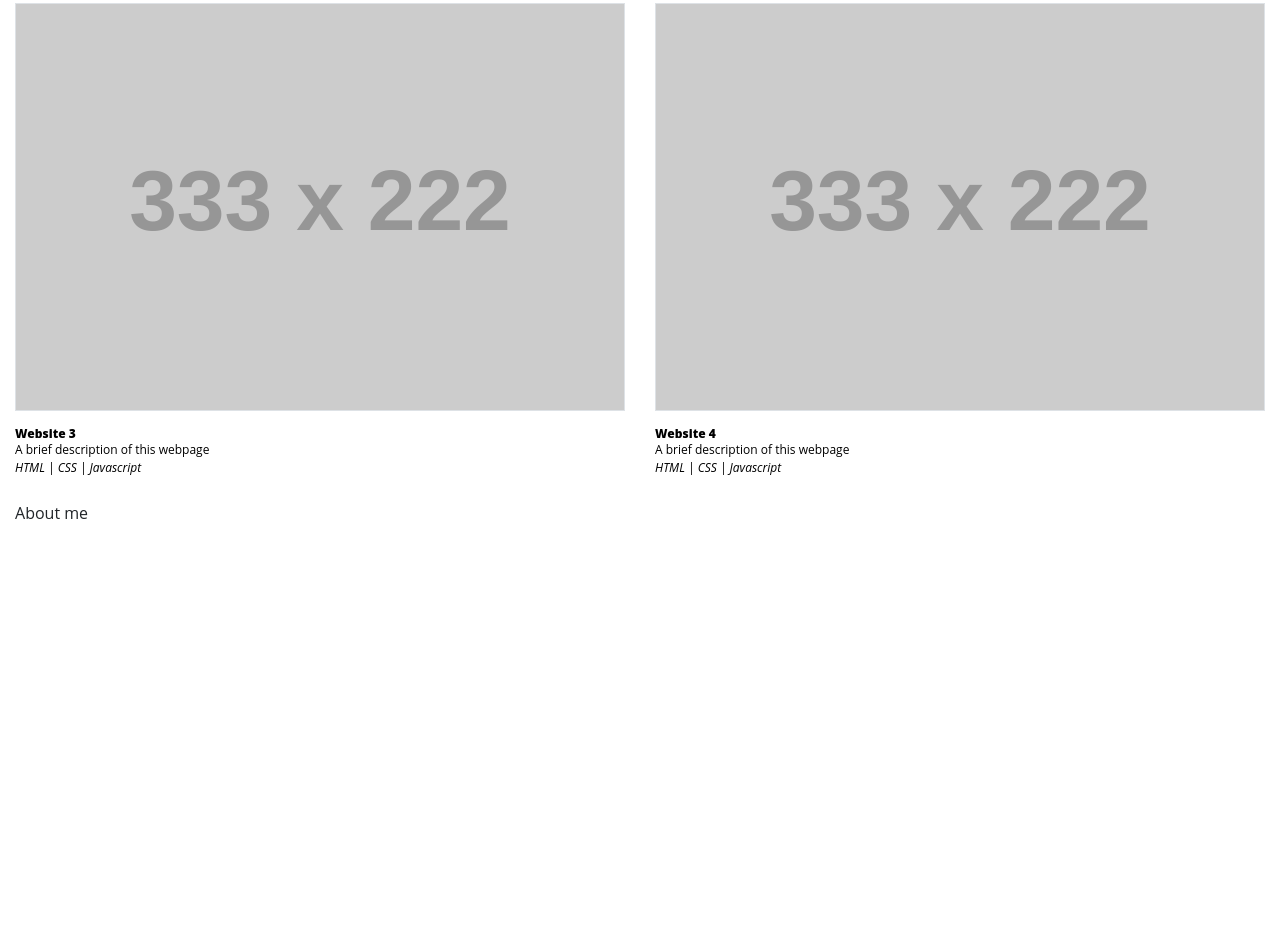
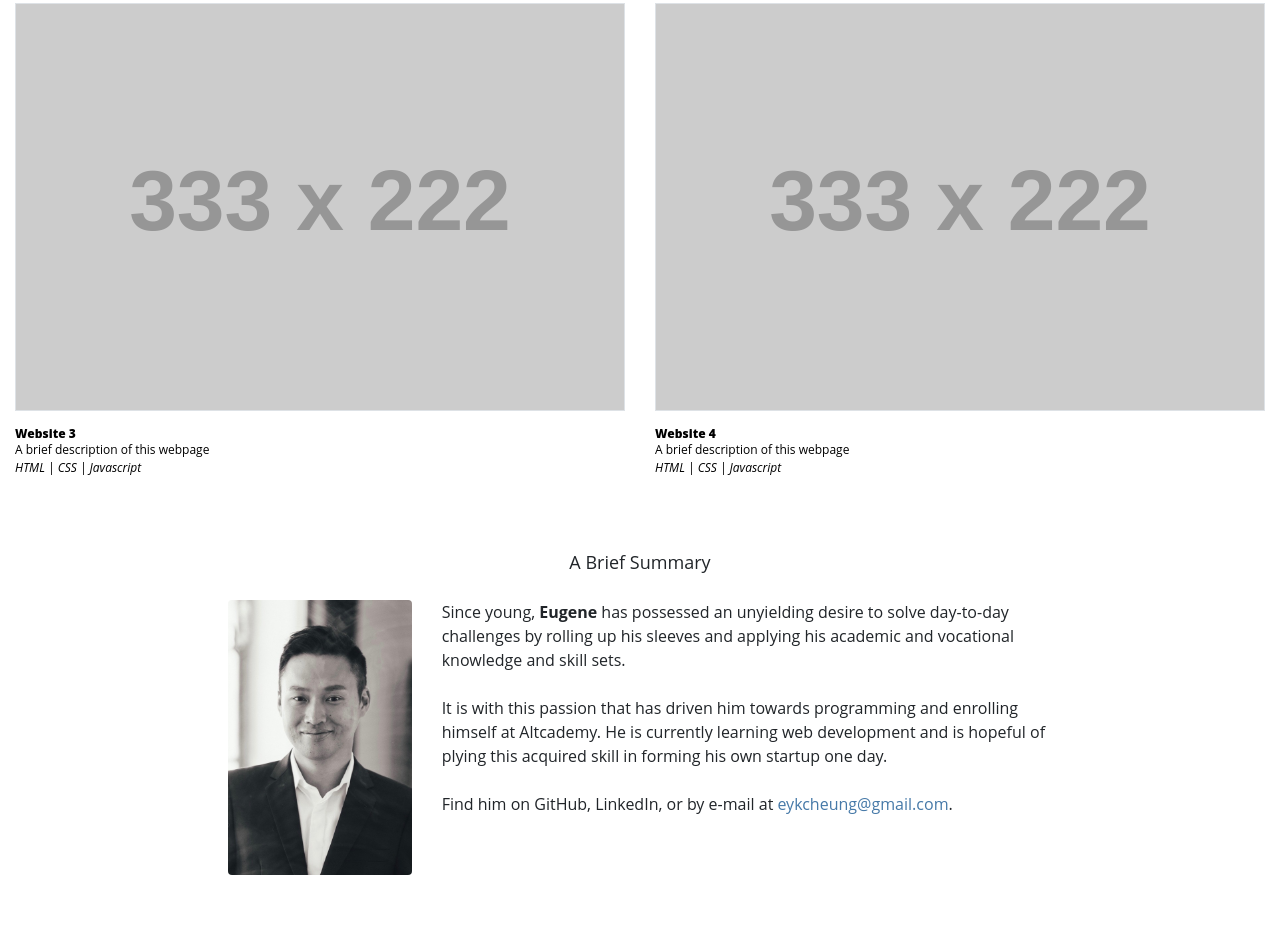
Before and after one commit to eykcheung/personal-portfolio, a plain HTML site: page index.html in a window 1280 px wide. Shown: the part 1468-2407 px from the top of the page. Before the commit the page ends 1993 px from the top, so only its background shows below. Drawn offline with nearby package versions, Linux system fonts and the light colour scheme; placeholder pictures from the web are drawn by us.

Commit message:
Summary added

```diff
--- a/index.html
+++ b/index.html
@@ -30,13 +30,13 @@
           <a class="nav-link active text-white" href="#">Home <span class="sr-only">(current)</span></a>
         </li>
         <li class="nav-item">
-          <a class="nav-link text-white" href="#">Portfolio</a>
+          <a class="nav-link text-white" href="#portfolio">Portfolio</a>
         </li>
         <li class="nav-item">
-          <a class="nav-link text-white" href="#">About</a>
+          <a class="nav-link text-white" href="#about">About</a>
         </li>
         <li class="nav-item">
-          <a class="nav-link text-white" href="#">Contact</a>
+          <a class="nav-link text-white" href="#contact">Contact</a>
         </li>
       </ul>
     </div>
@@ -72,7 +72,7 @@
 
 
 
-  <div class="container-fluid portfolio">
+  <div class="container-fluid" id="portfolio">
     <div class="row">
       <div class="col-12 text-center pt-5"><h3>Portfolio</h3></div>
     </div>
@@ -123,10 +123,23 @@
 
     <!-- About me -->
     <div class="row">
-      <div class="col-12 ">
-        About me
+      <div class="col-12 summary-header pt-5 pb-4" id="about">
+        A Brief Summary
       </div>
     </div>    <!-- close row (About me section) -->
+    <div class="row justify-content-center pb-5">
+      <div class="col-12 col-md-2">
+        <div class="aspectRatioBox mb-3 rounded" style="background-image: url('./images/profile-image.jpg')">
+        </div>
+      </div>
+      <div class="col-12 col-md-6 summary-body">
+        Since young, <strong>Eugene</strong> has possessed an unyielding desire to solve day-to-day challenges by rolling up his sleeves and applying his academic and vocational knowledge and skill sets.<br/><br/>
+
+        It is with this passion that has driven him towards programming and enrolling himself at Altcademy. He is currently learning web development and is hopeful of plying this acquired skill in forming his own startup one day.<br/><br/>
+
+        Find him on GitHub, LinkedIn, or by e-mail at <a href="#" class="e-mail-address" id="contact">eykcheung@gmail.com</a>.
+      </div>
+
 
   </div>
 
--- a/style.css
+++ b/style.css
@@ -109,3 +109,23 @@ h3 {
     border-top: 1px solid rgba(0,0,0,.1);
   }
 }
+
+.summary-header {
+  text-align: center;
+  font-size: 18px;
+}
+
+.summary-body {
+  font-size: 16px;
+}
+
+.aspectRatioBox {
+  padding-top: calc(3 / 2 * 100%);
+  background-size: cover;
+  background-position: center;
+}
+
+.e-mail-address {
+  text-decoration: none;
+  color: rgba(70, 121, 168, 1);
+}
```
Also changed, not shown: images/profile-image.jpg (added), 1 other file.
